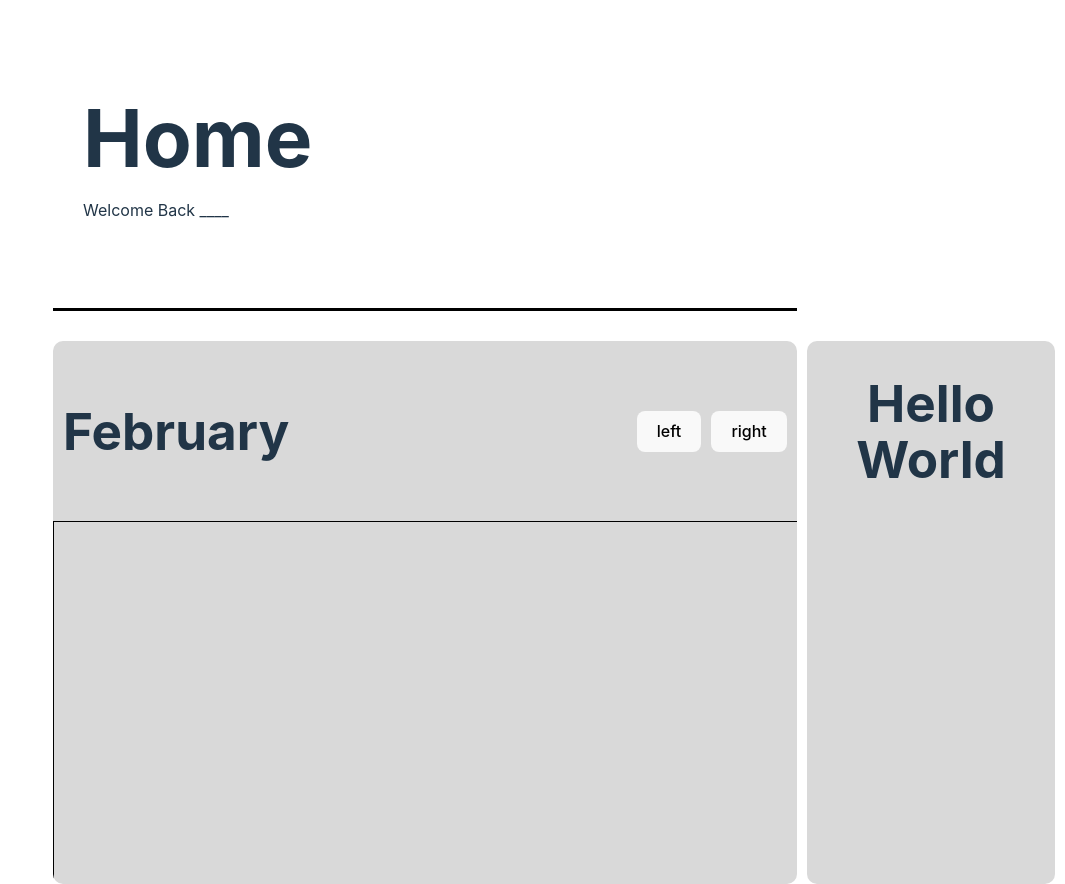
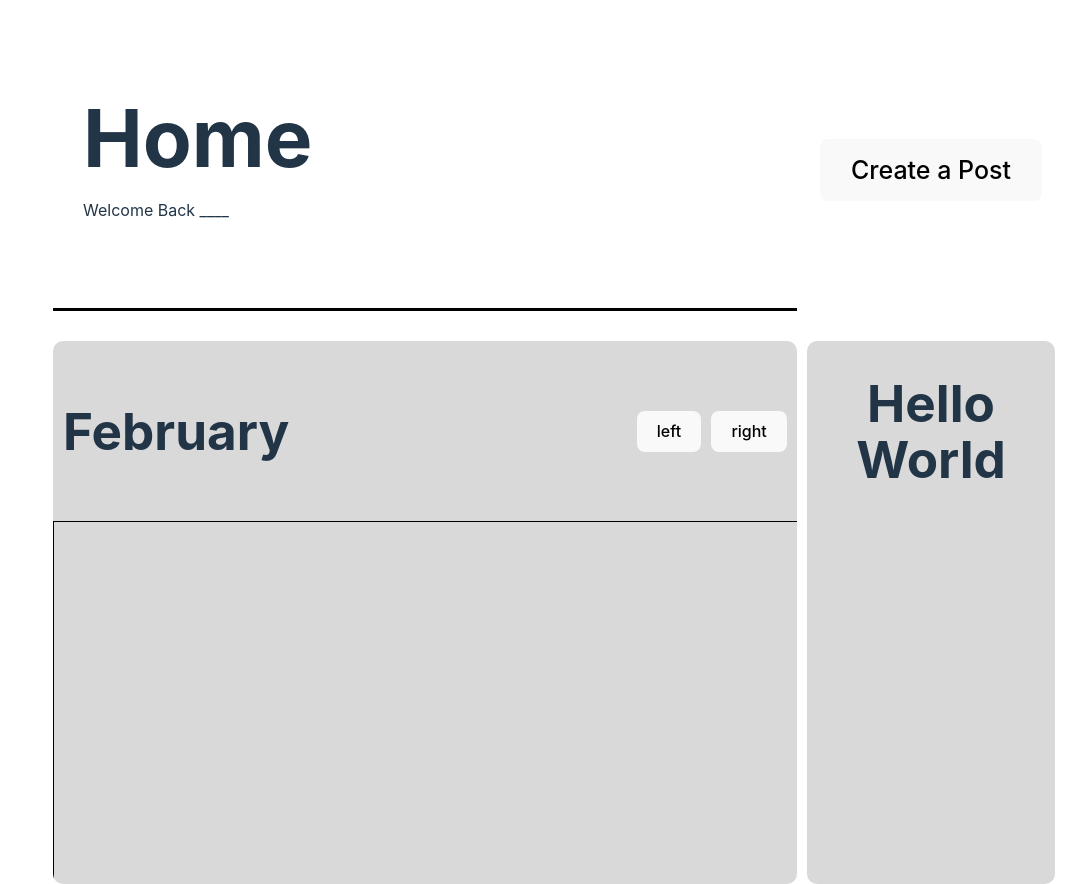
Before and after one commit to vichekaoeun/UoftHacks-2024, a React (Vite) app: page / in a window 1280 px wide. Shown: the whole page, without its empty margins (215-1280 px from the left). Built offline with nearby package versions, Linux system fonts and the light colour scheme.

Commit message:
add a post button ui

```diff
--- a/src/App.css
+++ b/src/App.css
@@ -92,3 +92,11 @@
   grid-column: 3 / 3;
   grid-row: 3 / 3;
 }
+
+.post-button {
+  display: flex;
+  flex-direction: column;
+  justify-content: center;
+  align-items: center;
+  font-size: 25px;
+}
--- a/src/App.jsx
+++ b/src/App.jsx
@@ -13,6 +13,9 @@ function App() {
           <p>Welcome Back ____</p>
         </div>
         <div className='bar-fill'></div>
+      </div>
+      <div className='post-button'>
+        <button>Create a Post</button>
       </div>
       <div id='content'>
         <div className='content-item'>
```
Also changed, not shown: 1 other file (tests, documents, lock files or other folders).
